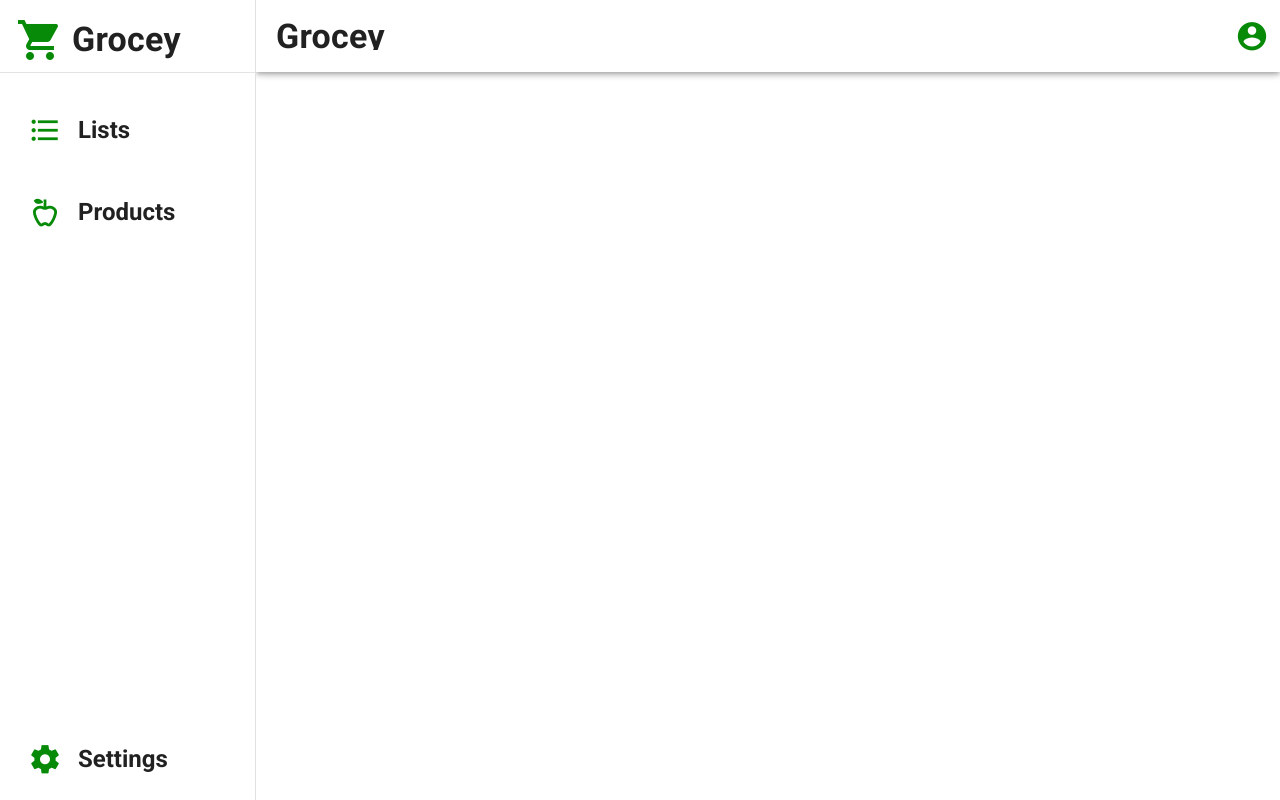
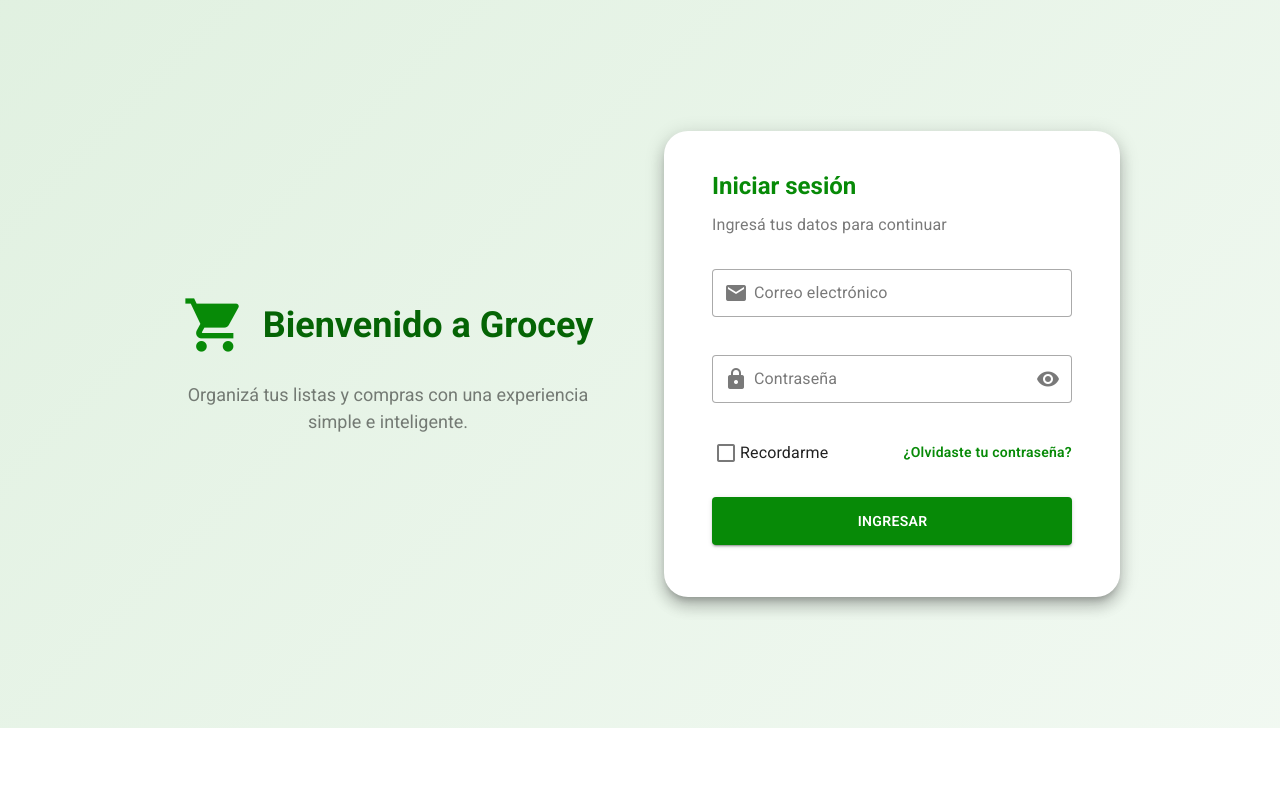
Before and after one commit to fpampuri/grocey, a Vue app: page /login in a window 1280 px wide. Built offline with nearby package versions, Linux system fonts and the light colour scheme; a small style sheet from the web is missing.

Commit message:
Login view

```diff
--- a/src/App.vue
+++ b/src/App.vue
@@ -1,12 +1,26 @@
 <script lang="ts" setup>
-  import NavBar from "./layouts/NavBar.vue";
-  import { RouterView } from "vue-router";
+  import { computed } from 'vue'
+  import { RouterView, useRoute } from 'vue-router'
+  import NavBar from './layouts/NavBar.vue'
+
+  const route = useRoute()
+  const useNavLayout = computed(() => (route.meta?.layout as string | undefined) !== 'plain')
 </script>
 
 <template>
   <v-app>
-    <NavBar>
+    <NavBar v-if="useNavLayout">
       <RouterView />
     </NavBar>
+    <v-main v-else class="plain-layout">
+      <RouterView />
+    </v-main>
   </v-app>
 </template>
+
+<style scoped>
+  .plain-layout {
+    min-height: 100vh;
+    background-color: #fff;
+  }
+</style>
--- a/src/router/index.ts
+++ b/src/router/index.ts
@@ -8,6 +8,7 @@ import { createRouter, createWebHistory } from 'vue-router'
 
 const routes = [
   { path: '/', redirect: '/lists' },
+  { path: '/login', name: 'login', component: () => import('@/views/LoginView.vue'), meta: { title: 'Iniciar sesión', layout: 'plain' } },
   { path: '/lists', name: 'lists', component: () => import('@/views/ListsView.vue'), meta: { title: 'Lists'} },
   { path: '/products', name: 'products', component: () => import('@/views/ProductsView.vue'), meta: { title: 'Products'} },
   { path: '/settings', name: 'settings', component: () => import('@/views/SettingsView.vue'), meta: { title: 'Settings'} },
--- /dev/null
+++ b/src/views/LoginView.vue
@@ -0,0 +1,250 @@
+<script setup lang="ts">
+  import { ref } from "vue";
+  import { useRouter } from "vue-router";
+
+  type VuetifyForm = {
+    validate: () => Promise<{ valid: boolean }>;
+    resetValidation: () => void;
+  };
+
+  const router = useRouter();
+
+  const formRef = ref<VuetifyForm | null>(null);
+  const email = ref("");
+  const password = ref("");
+  const rememberMe = ref(false);
+  const showPassword = ref(false);
+  const isSubmitting = ref(false);
+  const authError = ref("");
+
+  const emailRules = [
+    (value: string) => !!value || "Ingresá tu correo electrónico",
+    (value: string) => /.+@.+\..+/.test(value) || "Ingresá un correo válido",
+  ];
+
+  const passwordRules = [
+    (value: string) => !!value || "Ingresá tu contraseña",
+    (value: string) => value.length >= 6 || "Debe tener al menos 6 caracteres",
+  ];
+
+  async function handleSubmit() {
+    authError.value = "";
+
+    const validation = await formRef.value?.validate();
+    if (!validation?.valid) return;
+
+    isSubmitting.value = true;
+
+    try {
+      await new Promise((resolve) => setTimeout(resolve, 800));
+      router.push({ name: "lists" });
+    } catch (error) {
+      console.error("Login error", error);
+      authError.value = "No pudimos iniciar sesión. Intentá nuevamente.";
+    } finally {
+      isSubmitting.value = false;
+    }
+  }
+</script>
+
+<template>
+  <v-container class="login-view" fluid>
+    <div class="login-content">
+      <section class="login-hero">
+        <div class="hero-heading">
+          <v-icon icon="mdi-cart" class="hero-logo" />
+          <h1>Bienvenido a Grocey</h1>
+        </div>
+        <p>Organizá tus listas y compras con una experiencia simple e inteligente.</p>
+      </section>
+
+      <v-card class="login-card" elevation="10">
+        <v-card-title class="text-h5 font-weight-bold text-primary">
+          Iniciar sesión
+        </v-card-title>
+        <v-card-subtitle class="text-subtitle-1 mb-4">
+          Ingresá tus datos para continuar
+        </v-card-subtitle>
+
+        <v-card-text>
+          <v-alert
+            v-if="authError"
+            type="error"
+            variant="tonal"
+            class="mb-4"
+          >
+            {{ authError }}
+          </v-alert>
+
+          <v-form ref="formRef" @submit.prevent="handleSubmit">
+            <v-text-field
+              v-model="email"
+              label="Correo electrónico"
+              type="email"
+              prepend-inner-icon="mdi-email"
+              density="comfortable"
+              variant="outlined"
+              class="mb-4"
+              color="primary"
+              clearable
+              :rules="emailRules"
+              required
+            />
+
+            <v-text-field
+              v-model="password"
+              :type="showPassword ? 'text' : 'password'"
+              label="Contraseña"
+              prepend-inner-icon="mdi-lock"
+              :append-inner-icon="showPassword ? 'mdi-eye-off' : 'mdi-eye'"
+              @click:append-inner="showPassword = !showPassword"
+              density="comfortable"
+              variant="outlined"
+              class="mb-2"
+              color="primary"
+              :rules="passwordRules"
+              required
+            />
+
+            <div class="helpers">
+              <v-checkbox
+                v-model="rememberMe"
+                label="Recordarme"
+                hide-details
+                density="compact"
+              />
+
+              <RouterLink to="/forgot-password" class="forgot-link">
+                ¿Olvidaste tu contraseña?
+              </RouterLink>
+            </div>
+
+            <v-btn
+              type="submit"
+              class="login-button mt-6"
+              block
+              height="48"
+              :loading="isSubmitting"
+              :disabled="isSubmitting"
+            >
+              Ingresar
+            </v-btn>
+          </v-form>
+        </v-card-text>
+      </v-card>
+    </div>
+  </v-container>
+</template>
+
+<style scoped>
+  .login-view {
+    min-height: calc(100vh - 72px);
+    display: flex;
+    align-items: center;
+    justify-content: center;
+    padding: 48px 16px;
+    background: linear-gradient(135deg, rgba(7, 138, 7, 0.12), rgba(76, 175, 80, 0.08));
+  }
+
+  .login-hero {
+    display: flex;
+    flex-direction: column;
+    align-items: center;
+    text-align: center;
+  }
+
+  .login-hero p {
+    color: var(--text-secondary);
+    font-size: 18px;
+    line-height: 1.5;
+    max-width: 420px;
+    margin-top: 12px;
+  }
+
+  .hero-heading {
+    display: flex;
+    align-items: center;
+    gap: 16px;
+    margin-bottom: 12px;
+  }
+
+  .hero-heading h1 {
+    color: var(--primary-green-dark);
+    font-size: 36px;
+    font-weight: 700;
+    margin: 0;
+  }
+
+  .hero-logo {
+    font-size: 64px;
+    color: var(--primary-green);
+  }
+
+  .login-content {
+    width: 100%;
+    max-width: 960px;
+    display: grid;
+    grid-template-columns: repeat(auto-fit, minmax(300px, 1fr));
+    gap: 48px;
+    align-items: center;
+  }
+
+  .login-card {
+    padding: 28px 32px 36px;
+    border-radius: 24px;
+    box-shadow: 0 12px 32px rgba(7, 138, 7, 0.12);
+  }
+
+  .login-card :deep(.text-primary) {
+    color: var(--primary-green) !important;
+  }
+
+  .helpers {
+    margin-top: 8px;
+    display: flex;
+    align-items: center;
+    justify-content: space-between;
+    gap: 12px;
+  }
+
+  .forgot-link {
+    color: var(--primary-green);
+    font-weight: 600;
+    text-decoration: none;
+    transition: color 0.2s ease;
+  }
+
+  .forgot-link:hover {
+    color: var(--primary-green-dark);
+    text-decoration: underline;
+  }
+
+  .login-button {
+    background-color: var(--primary-green);
+    color: #fff;
+    font-weight: 600;
+    letter-spacing: 0.025em;
+  }
+
+  .login-button:hover {
+    background-color: var(--primary-green-dark);
+  }
+
+  @media (max-width: 768px) {
+    .login-view {
+      padding: 32px 12px;
+    }
+
+    .login-card {
+      padding: 24px;
+    }
+
+    .login-hero h1 {
+      font-size: 28px;
+    }
+
+    .login-hero p {
+      font-size: 16px;
+    }
+  }
+</style>
```
